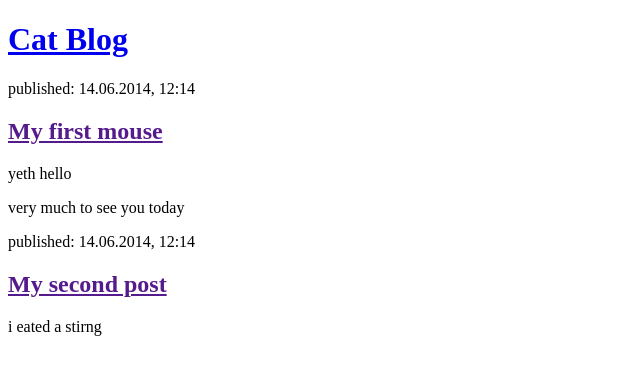
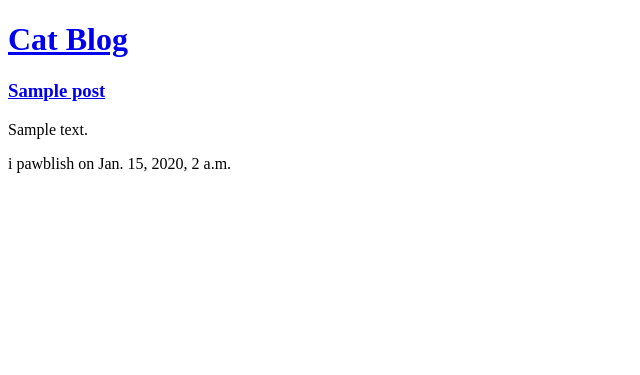
Before and after one commit to k8thedinosaur/my-first-blog, a Django app: template mysite/blog/templates/blog/post_list.html in a window 1280 px wide. Shown: the top 375 px of the page, without its empty margins (0-640 px from the left). Run offline with Django 3.2, Linux system fonts and the light colour scheme; the template is opened without the code that fills it: values that come from a table or form of the project are taken from there, others are empty; tables that the repository leaves empty hold one stand-in row (values such as "Sample post").

Commit message:
made posts appear on page like a magic

```diff
--- a/mysite/blog/templates/blog/post_list.html
+++ b/mysite/blog/templates/blog/post_list.html
@@ -10,16 +10,13 @@
         </div>
 
         <div>
-            <p>published: 14.06.2014, 12:14</p>
-            <h2><a href="">My first mouse</a></h2>
-            <p>yeth hello</p>
-<p>very much to see you today</p>
-        </div>
-
-        <div>
-            <p>published: 14.06.2014, 12:14</p>
-            <h2><a href="">My second post</a></h2>
-            <p>i eated a stirng</p>
+            {% for post in posts %}
+            <div>
+            <h3><a href="#">{{ post.title }}</a></h3>
+                <p>{{ post.text|linebreaksbr }}</p>
+            <p>i pawblish on {{ post.published_date }}</p>
+            </div>
+            {% endfor %}
         </div>
     </body>
 </html>
--- a/mysite/blog/views.py
+++ b/mysite/blog/views.py
@@ -1,4 +1,8 @@
 from django.shortcuts import render
+from django.utils import timezone
+from .models import Post
+
 
 def post_list(request):
-    return render(request, 'blog/post_list.html')
+    posts = Post.objects.filter(published_date__lte=timezone.now()).order_by('published_date')
+    return render(request, 'blog/post_list.html', {'posts': posts})
```
